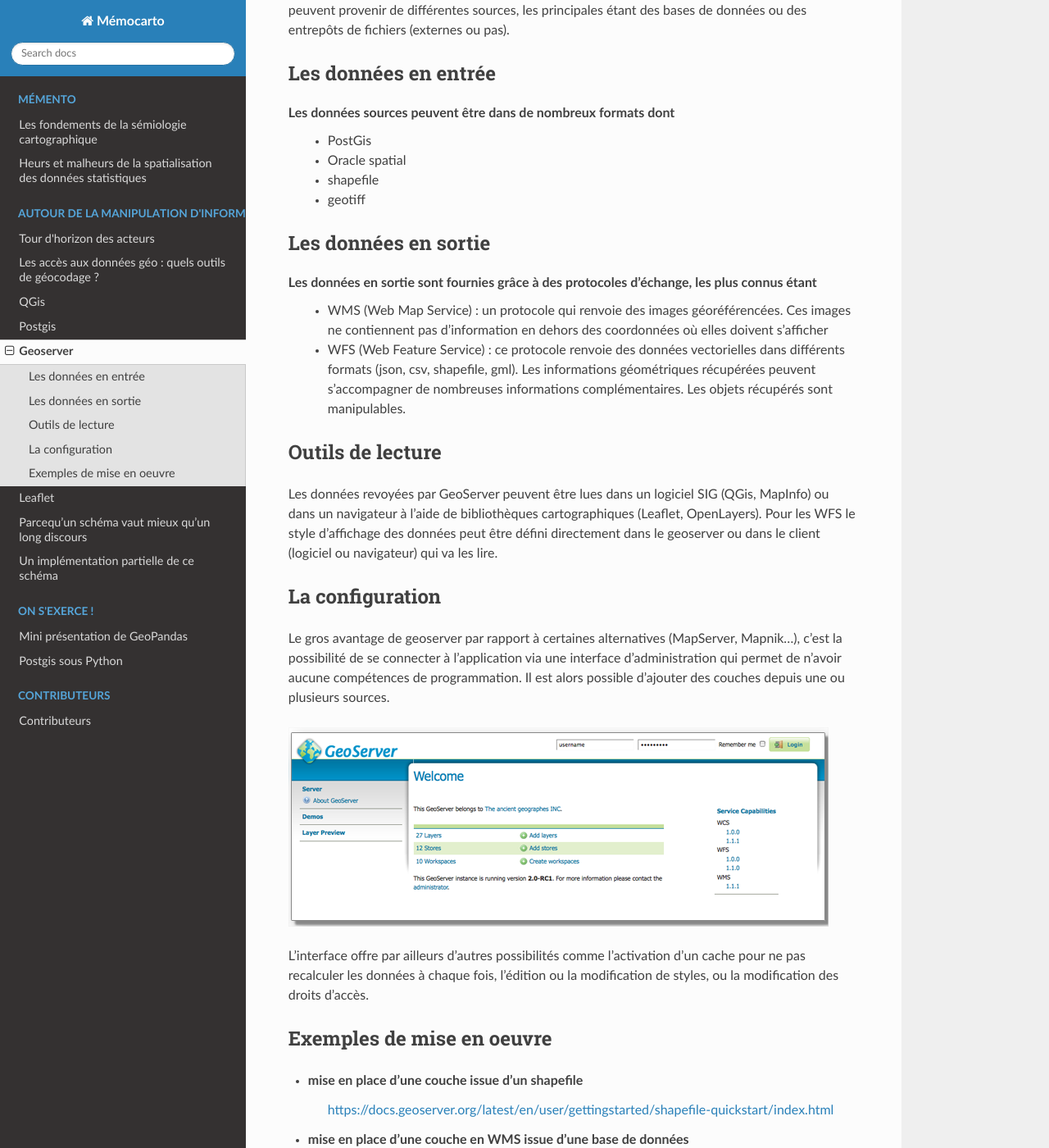
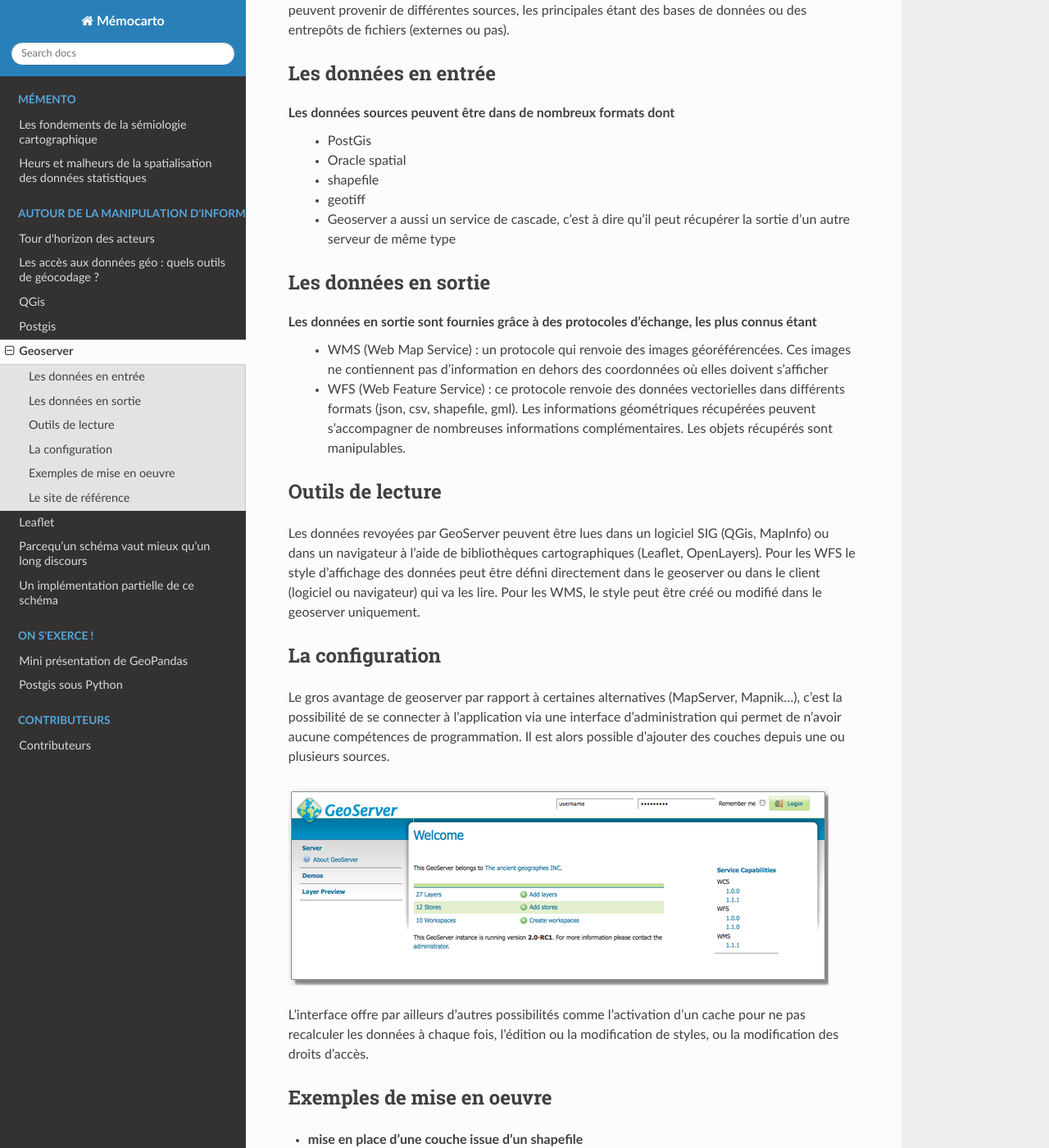
Before and after one commit to JulieDjidji/memocarto, a Sphinx documentation site: the page built from doc/source/geoserver.rst, in a window 1280 px wide and 1400 px high, scrolled down 349 px. Shown: the whole window at 82% size. Built offline with Sphinx 7.4.7 and the Read the Docs theme 2.0.0, drawn with Linux system fonts in a browser that asks for light colours; pages that are not in the unit, such as notebooks, are missing from menus; some of the changed text lies outside the part shown.

Commit message:
Update geoserver.rst

```diff
--- a/doc/source/geoserver.rst
+++ b/doc/source/geoserver.rst
@@ -13,6 +13,7 @@
     - Oracle spatial
     - shapefile
     - geotiff
+    - Geoserver a aussi un service de cascade, c'est à dire qu'il peut récupérer la sortie d'un autre serveur de même type
 
 Les données en sortie
 ------
@@ -22,7 +23,7 @@
 
 Outils de lecture
 ------
-Les données revoyées par GeoServer peuvent être lues dans un logiciel SIG (QGis, MapInfo) ou dans un navigateur à l'aide de bibliothèques cartographiques (Leaflet, OpenLayers). Pour les WFS le style d'affichage des données peut être défini directement dans le geoserver ou dans le client (logiciel ou navigateur) qui va les lire.
+Les données revoyées par GeoServer peuvent être lues dans un logiciel SIG (QGis, MapInfo) ou dans un navigateur à l'aide de bibliothèques cartographiques (Leaflet, OpenLayers). Pour les WFS le style d'affichage des données peut être défini directement dans le geoserver ou dans le client (logiciel ou navigateur) qui va les lire. Pour les WMS, le style peut être créé ou modifié dans le geoserver uniquement.
 
 La configuration
 ------
@@ -39,3 +40,7 @@
 
 - mise en place d'une couche en WMS issue d'une base de données
     https://docs.geoserver.org/latest/en/user/gettingstarted/postgis-quickstart/index.html
+
+Le site de référence
+------
+https://docs.geoserver.org/
```
